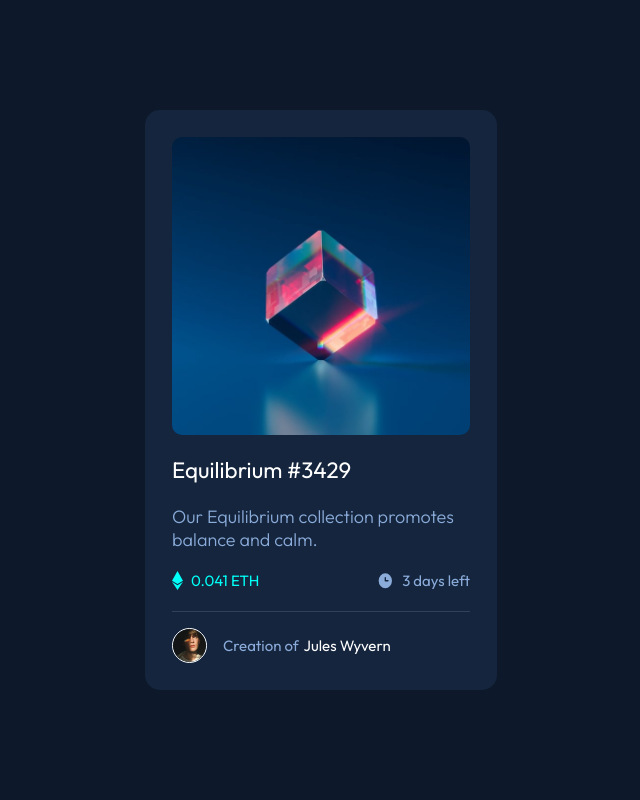
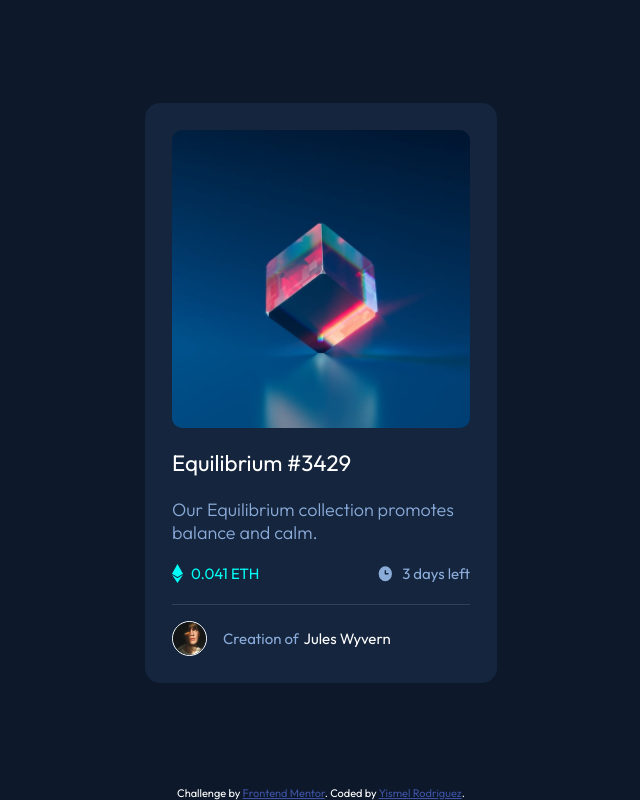
Before and after one commit to YismelR/not-preview-card-component, a plain HTML site: page index.html in a window 1280 px wide. Shown: the whole page, without its empty margins (319-959 px from the left). Drawn offline with Linux system fonts and the light colour scheme.

Commit message:
update to the attribution class

```diff
--- a/index.html
+++ b/index.html
@@ -37,12 +37,12 @@
         <img class="avatar-img" src="images/image-avatar.png" />
         <p><span>Creation of</span><span>Jules Wyvern</span></p>
       </div>
-      <!-- <div class="attribution">
-        Challenge by
-        <a href="https://www.frontendmentor.io?ref=challenge" target="_blank"
-          >Frontend Mentor</a
-        >. Coded by <a href="#">Yismel Rodriguez</a>.
-      </div> -->
+    </div>
+    <div class="attribution">
+      Challenge by
+      <a href="https://www.frontendmentor.io?ref=challenge" target="_blank"
+        >Frontend Mentor</a
+      >. Coded by <a href="#">Yismel Rodriguez</a>.
     </div>
   </body>
 </html>
--- a/style.css
+++ b/style.css
@@ -138,10 +138,9 @@ span:nth-child(2):hover {
   cursor: pointer;
 }
 
-.creator-name p .attribution {
+.attribution {
   font-size: 11px;
   text-align: center;
-  display: grid;
 }
 .attribution a {
   color: hsl(228, 45%, 44%);
```
